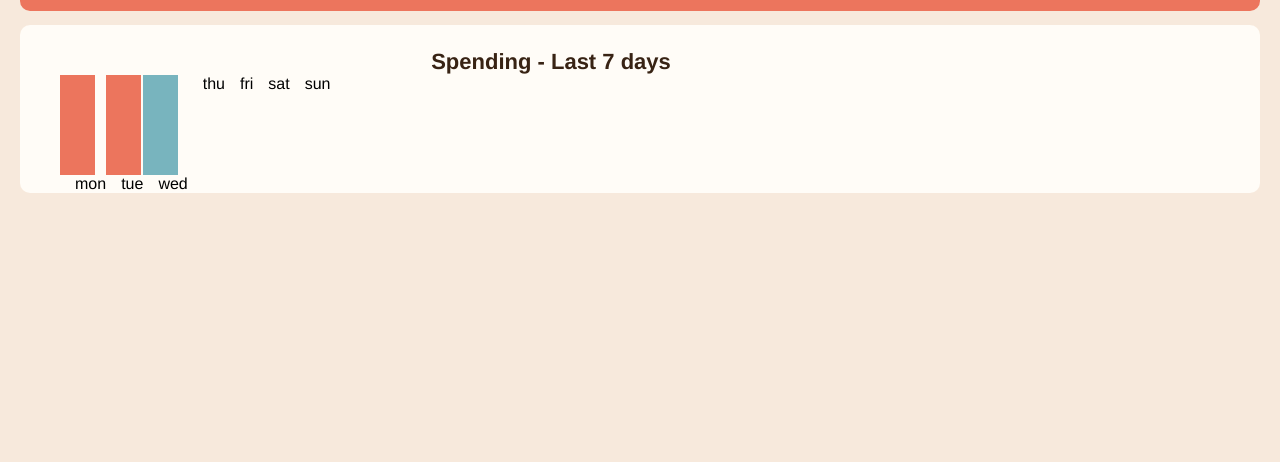
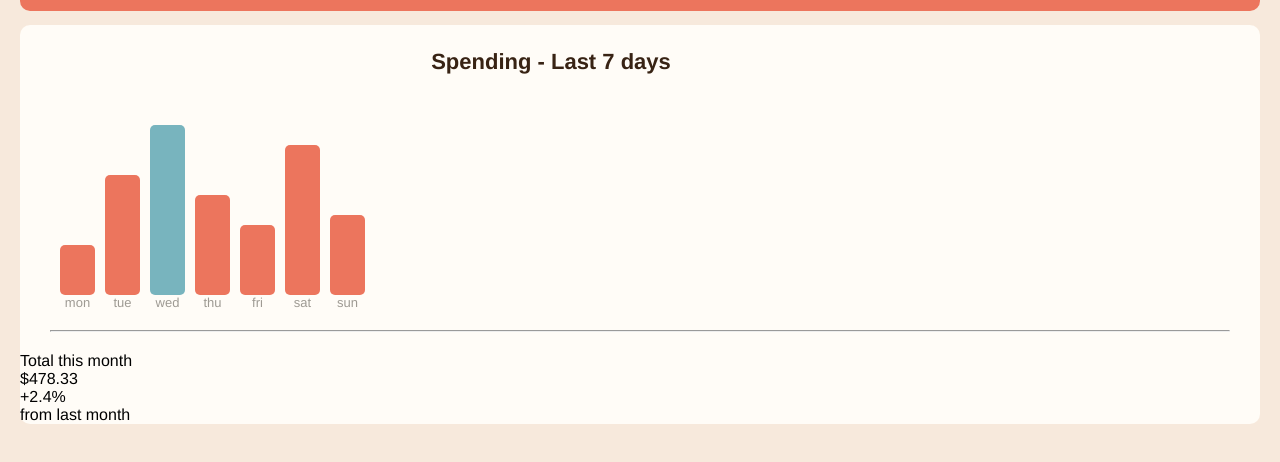
Before and after one commit to Kelsy-Dev/Expenses-chart, a plain HTML site: page index.html in a window 1280 px wide. Shown: the part 164-626 px from the top of the page. Drawn offline with Linux system fonts and the light colour scheme.

Commit message:
Finishing the charts

```diff
--- a/index.html
+++ b/index.html
@@ -63,11 +63,17 @@
       </div>
 </ul>
 
-  <!-- <p>Total this month</p>
+<hr>
+
+  <div class="total">
+  <p>Total this month</p>
   <p>$478.33</p>
+  </div>
 
+  <div class="percent">
   <p>+2.4%</p>
-  <p>from last month</p> -->
+  <p>from last month</p>
+  </div>
 
   </main>
 
--- a/style.css
+++ b/style.css
@@ -48,27 +48,49 @@ main > p:first-child{
 main > ul {
     list-style-type: none;
     display: flex;
+    align-items: flex-end;
+    gap: 10px;
+    margin-top: 50px;
 }
 main > ul li{
-    margin-left: 5px;
-    padding-left: 10px;
+    color: #9e9a93;
+    font-size: 13px;
+    text-align: center;
+}
+
+/* ----------CHARTS-----------
+------------------------------ */
+
+.mon, .tue, .wed, .thu, .fri, .sat, .sun {
+    background-color: #ec755d;
+    padding: 50px 0;
+    width: 35px;
+    border-radius: 5px;
 }
 .mon {
-    background-color: #ec755d;
-    padding: 50px 10px;
-    width: 35px;
+    padding: 25px 0;
 }
 .tue {
-    background-color: #ec755d;
-    padding: 50px 10px;
-    width: 35px;
+    padding: 60px 0;
 }
 .wed {
     background-color: #78b4be;
-    padding: 50px 10px;
-    width: 35px;
+    padding: 85px 0;
 }
-.col{
-    display: flex;
-    flex-direction: column;
+.thu {
+    padding: 50px 0;
 }
+.fri {
+    padding: 35px 0;
+}
+.sat {
+    padding: 75px 0;
+}
+.sun {
+    padding: 40px 0;
+}
+
+hr {
+    margin: 20px 30px;
+    color: #9e9a93;
+}
```
